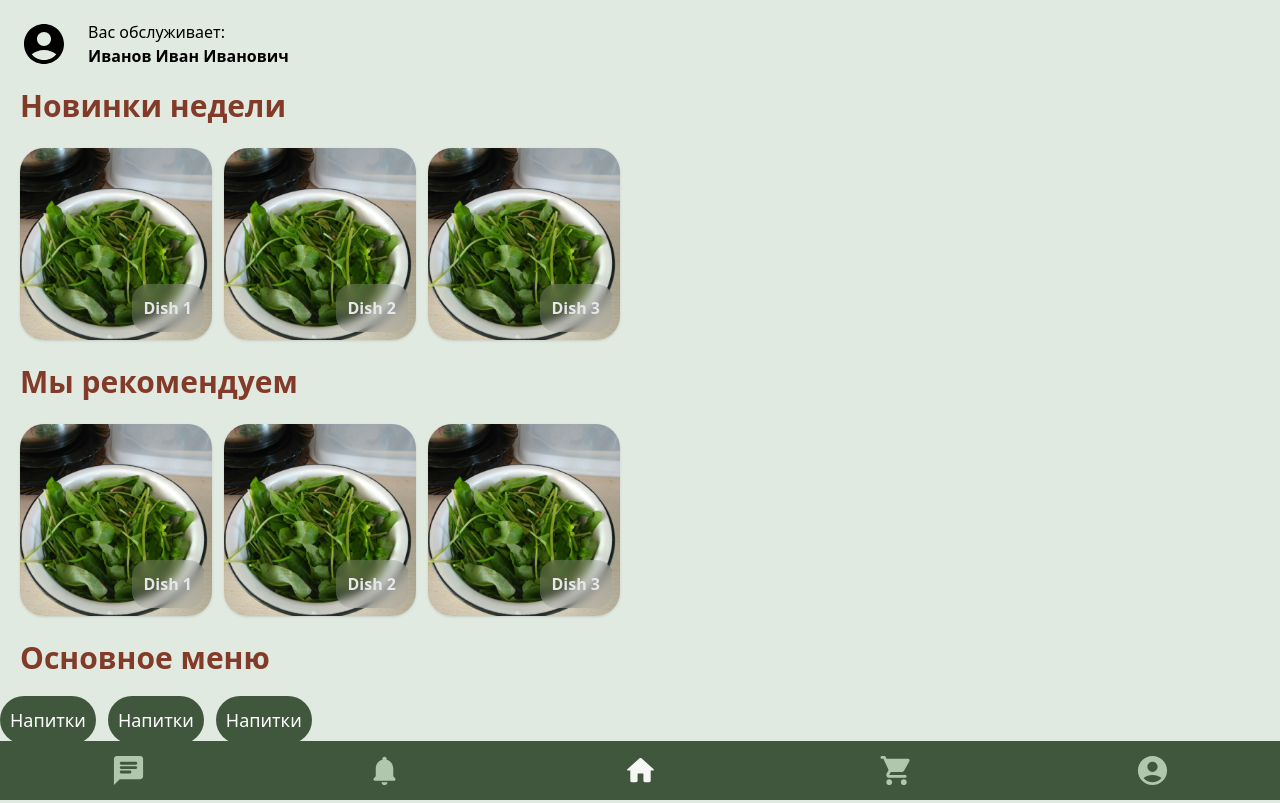
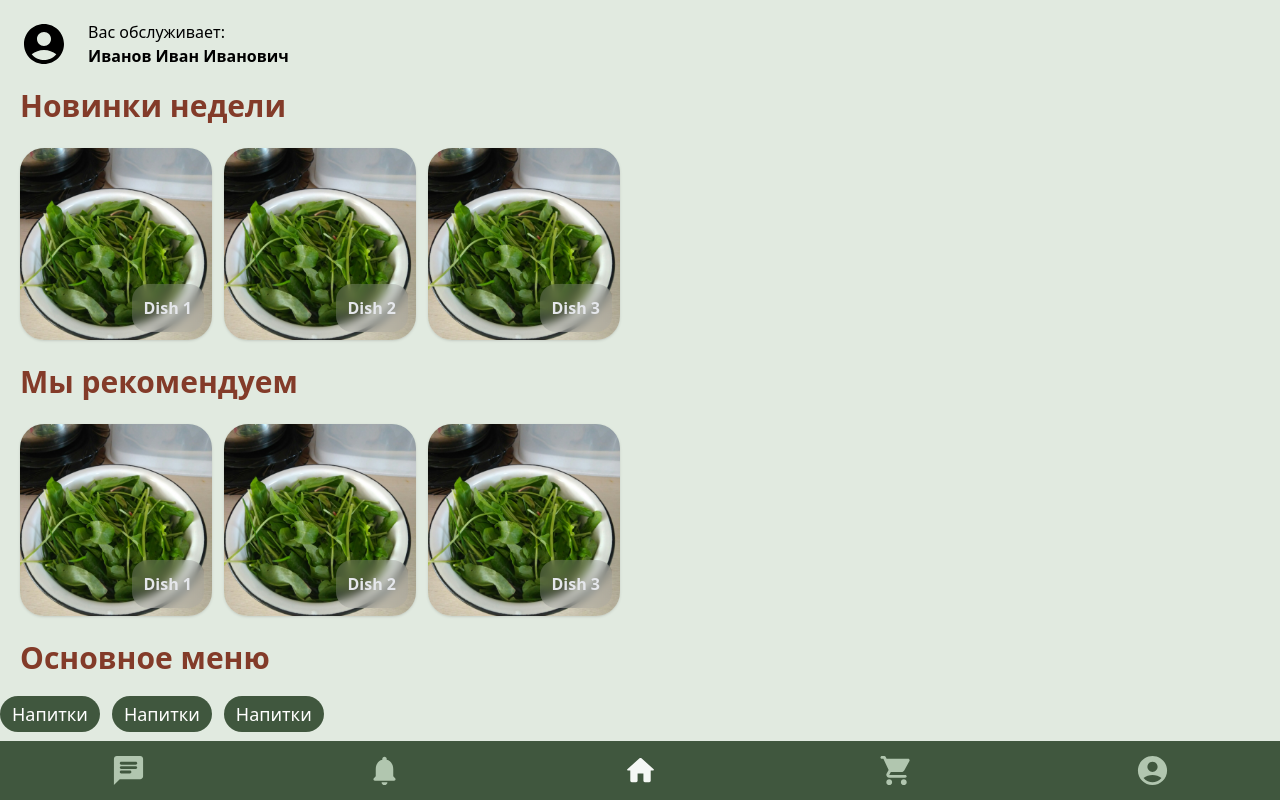
Before and after one commit to Kexogg/qrcafe, a React (Vite) app in the folder client/: page /customer/home in a window 1280 px wide. Built offline with nearby package versions, Linux system fonts and the light colour scheme.

Commit message:
update padding

```diff
--- a/client/src/components/UI/Chip/Chip.tsx
+++ b/client/src/components/UI/Chip/Chip.tsx
@@ -4,6 +4,6 @@ type ChipProps = {
 
 export const Chip = ({text}: ChipProps) => {
     return (
-        <li className={'p-2.5 bg-primary-700 rounded-full text-center text-white font-medium text-lg inline-block'}>{text}</li>
+        <li className={'py-1 px-3 bg-primary-700 rounded-full text-center text-white font-medium text-lg inline-block'}>{text}</li>
     );
 };
```
